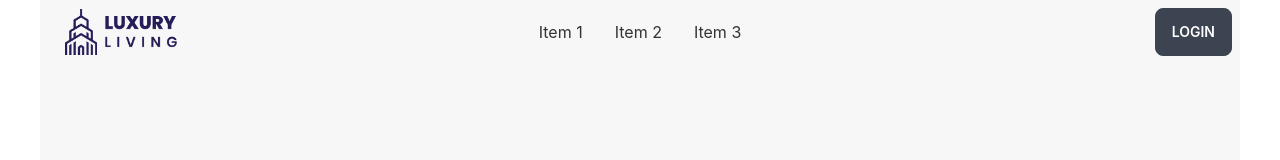
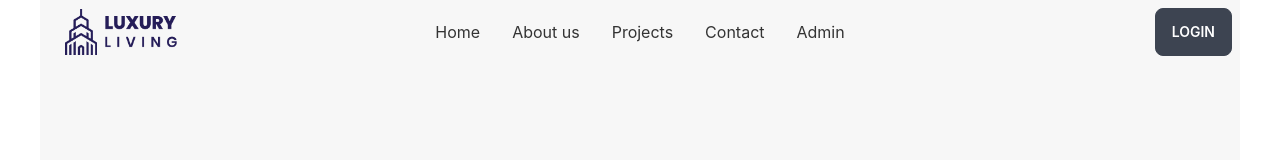
Before and after one commit to habulCoderJohnny/luxury-Living, a React (Vite) app: page /login in a window 1280 px wide. Shown: the top 160 px of the page. Built offline with nearby package versions, Linux system fonts and the light colour scheme.

Commit message:
react router install

```diff
--- a/package.json
+++ b/package.json
@@ -13,7 +13,8 @@
     "flowbite": "^1.5.3",
     "react": "^18.2.0",
     "react-dom": "^18.2.0",
-    "react-icons": "^4.4.0"
+    "react-icons": "^4.4.0",
+    "react-router-dom": "^6.4.1"
   },
   "devDependencies": {
     "@types/react": "^18.0.17",
--- a/src/App.jsx
+++ b/src/App.jsx
@@ -1,12 +1,19 @@
 
 import Home from './components/Home'
-
+import { Route, Routes } from "react-router-dom";
+import Login from './components/Auth/Login';
 function App() {
 
 
   return (
    <div className='mx-10'>
     <Home></Home>
+    <Routes>
+    <Route path="/login" element={<Login />}></Route>
+
+
+    </Routes>
+
 
    </div>
   )
--- /dev/null
+++ b/src/components/Auth/Login.jsx
@@ -0,0 +1,11 @@
+function Login() {
+
+
+    return (
+      <div>
+
+      </div>
+    )
+  }
+
+  export default Login
--- a/src/components/Navbar.jsx
+++ b/src/components/Navbar.jsx
@@ -1,9 +1,12 @@
 import logo from "../assets/Image_Icon/Icon/logo.png"
+import { Link} from 'react-router-dom';
 function Navabar() {
   const nav = <>
-              <li><a>Item 1</a></li>
-              <li><a>Item 2</a></li>
-              <li><a>Item 3</a></li>
+              <li><a>Home</a></li>
+              <li><a>About us</a></li>
+              <li><a>Projects</a></li>
+              <li><a>Contact</a></li>
+              <li><a>Admin</a></li>
             </>
 
     return (
@@ -28,7 +31,7 @@ function Navabar() {
           </ul>
         </div>
         <div className="navbar-end">
-          <a className="btn  hover:bg-teal-400 focus:outline-none  text-white">Login</a>
+          <Link to="/login" className="btn hover:bg-teal-400 focus:outline-none  text-white">Login</Link>
         </div>
       </div>
     )
--- a/src/main.jsx
+++ b/src/main.jsx
@@ -2,9 +2,12 @@ import React from 'react'
 import ReactDOM from 'react-dom/client'
 import App from './App'
 import './index.css'
+import { BrowserRouter } from "react-router-dom";
 
 ReactDOM.createRoot(document.getElementById('root')).render(
   <React.StrictMode>
-    <App />
+     <BrowserRouter>
+        <App />
+      </BrowserRouter>
   </React.StrictMode>
 )
```
Also changed, not shown: 1 other file (tests, documents, lock files or other folders).
